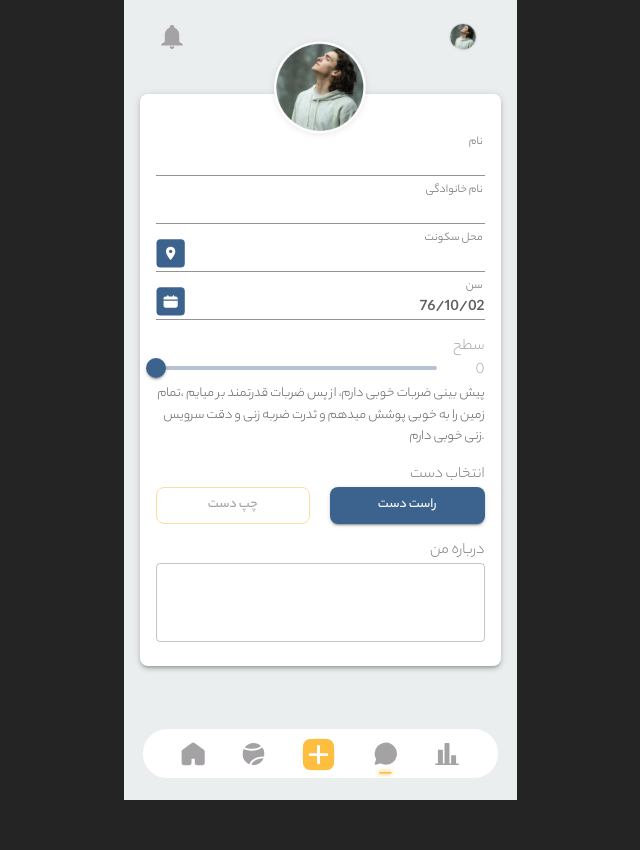
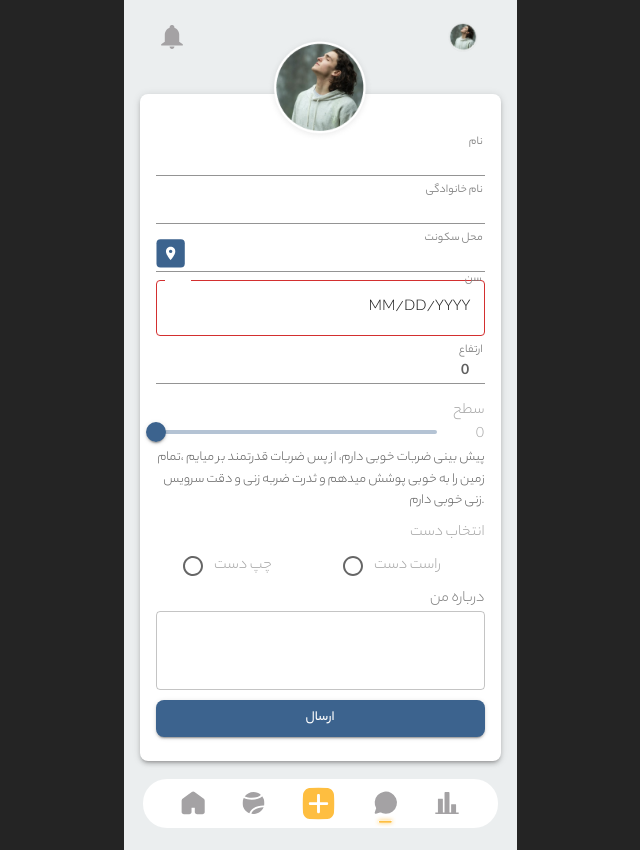
Before and after one commit to nightfury-305244/Court, a React (Vite) app: page /profile/edit in a window 1280 px wide. Shown: the whole page, without its empty margins (320-960 px from the left). Before the commit the page ends 800 px from the top, so only its background shows below. Built offline with nearby package versions, Linux system fonts and the light colour scheme; sample sign-in values are in the browser's storage.

Commit message:
integrate the user profile apis

```diff
--- a/package.json
+++ b/package.json
@@ -14,8 +14,10 @@
     "@emotion/styled": "^11.11.5",
     "@mui/lab": "^5.0.0-alpha.170",
     "@mui/material": "^5.15.15",
+    "@mui/x-date-pickers": "^7.3.2",
     "@reduxjs/toolkit": "^2.2.3",
     "axios": "^1.6.8",
+    "dayjs": "^1.11.11",
     "react": "^18.2.0",
     "react-dom": "^18.2.0",
     "react-international-phone": "^4.2.8",
--- a/src/pages/profile/EditProfile.tsx
+++ b/src/pages/profile/EditProfile.tsx
@@ -1,13 +1,26 @@
 import {
   Box, Card, CardContent,
-  Avatar, styled, InputAdornment, TextField, Slider, Typography, Button
-} from '@mui/material';
-import { useEffect, useState } from 'react';
+  Avatar, styled, InputAdornment, TextField, Slider, Typography,
+  FormLabel,
+  FormControl,
+  RadioGroup,
+  Radio,
+  FormControlLabel,
+  Snackbar,
+  Alert} from '@mui/material';
+import React, { useState } from 'react';
 import pointSVG from "../../assets/point.svg"
 import taskSVG from "../../assets/task.svg"
 import avatar from '../../assets/avatar.png'
-import { useAppSelector } from '../../store/hook';
-import { UserState } from './userSlice';
+import { useAppDispatch, useAppSelector } from '../../store/hook';
+import { UserState, updateUser } from './userSlice';
+import { DatePicker } from '@mui/x-date-pickers';
+import { DemoContainer } from '@mui/x-date-pickers/internals/demo';
+import { AdapterDayjs } from '@mui/x-date-pickers/AdapterDayjs';
+import { LocalizationProvider } from '@mui/x-date-pickers/LocalizationProvider';
+import dayjs, { Dayjs } from 'dayjs';
+import { LoadingButton } from '@mui/lab';
+import axios from 'axios';
 
 const StyledCardContend = styled(CardContent)(({theme})=> ({
   textAlign: 'center',
@@ -39,6 +52,36 @@ const StyledCardContend = styled(CardContent)(({theme})=> ({
       }
     },
   },
+  ".agePicker": {
+    width: "100%",
+    ".css-w5w8vr-MuiFormLabel-root-MuiInputLabel-root": {
+      left: "65px",
+      color: theme.palette.secondary.light,
+      fontWeight: "400",
+      fontSize: "16px",
+      textAlign: "end",
+      width: "100%",
+    },
+    ".css-9qpag0-MuiInputBase-root-MuiOutlinedInput-root":{
+      padding: "0px 0px 0px 12px",
+      ".css-152mnda-MuiInputBase-input-MuiOutlinedInput-input": {
+        padding: "16px 0 0 0",
+        color: "#606060",
+        fontWeight: "600",
+        fontSize: "16px",
+        lineHeight: "24.8px"
+      },
+      ".css-ittuaa-MuiInputAdornment-root":{
+        width: "fit-content",
+        "*": {padding:0}
+      },
+      ".css-1d3z3hw-MuiOutlinedInput-notchedOutline": {
+        border: "none",
+        borderBottom: "1px solid",
+        borderRadius: "0px",
+      }
+    }
+  },
   ".mSlider": {
     display: 'flex',
     alignItems: "end",
@@ -47,29 +90,87 @@ const StyledCardContend = styled(CardContent)(({theme})=> ({
     },
     marginTop: "15px"
   },
-  ".btnGroup": {
-    textAlign: "end",
-    marginTop: "15px",
-    'div': {
+  ".hand": {
+    marginTop: "10px",
+    div: {
       display: "flex",
+      justifyContent: "space-around"
     }
-  },
+  }
 }))
 
 type Props = {}
 
 const EditProfile = (_props: Props) => {
-  const [rating, setRating] = useState(5.0);
+  const user: UserState = useAppSelector(({user}) => user);
+  const auth = useAppSelector(({auth})=>auth)
+  const dispatch = useAppDispatch();
+
+  const [rating, setRating] = useState(user.ntrp as number);
+  const [age, setAge] = React.useState<Dayjs|null>(dayjs(user.birth));
+  const [loading, setLoading] = React.useState(false);
+  const [open, setOpen] = React.useState(false);
+  const [fetchStatus, setFetch] = React.useState<{
+    message: string
+    severity: "success" | "error"
+  }>({
+    message: "You Profile is updates successfully!",
+    severity: "success"
+  })
+
+  const handleClose = (_event?: React.SyntheticEvent | Event, reason?: string) => {
+    if (reason === 'clickaway') {
+      return;
+    }
+    setOpen(false);
+  };
 
   const handleSlider = (_event: Event, newValue: number | number[]) => {
     setRating(newValue as number);
   };
 
-  const user: UserState = useAppSelector(({user}) => user);
+  const handleSubmit = async (event: React.FormEvent<HTMLFormElement>) => {
+    event.preventDefault();
+    const formData = new FormData(event.currentTarget);
+    const data = {
+      name: formData.get("name"),
+      lastname: formData.get("lastname"),
+      city: formData.get("address"),
+      ntrp: Number(formData.get('ntrp')),
+      age: age?.format('DD/MM/YYYY'),
+      height: Number(formData.get("height")),
+      handSide: formData.get("handSide"),
+      about: formData.get("about"),
+      username: auth.username
+    }
+    console.log(data);
+    setLoading(true)
+    try {
+      await axios.put("https://api.binj.irusers/api/update", data,
+        {
+          headers: {
+            Authorization: `${auth.token}`,
+          }
+        }
+      );
+      dispatch(updateUser(data))
 
-  useEffect(()=>{
-    setRating(user.ntrp);
-  },[])
+      setOpen(true);
+      setFetch({
+        message: "You Profile is updates successfully!",
+        severity: "success"
+      })
+
+    } catch (error) {
+      setOpen(true);
+      setFetch({
+        message: "Update failed! Please try again later.",
+        severity: "error"
+      })
+    }
+    setLoading(false)
+  }
+
   return (
     <Box sx={{ p: 2 }}>
       <Card sx={{ borderRadius: '8px', overflow: 'visible', boxShadow: 3}}>
@@ -81,9 +182,11 @@ const EditProfile = (_props: Props) => {
           />
         </Box>
         <StyledCardContend>
+          <Box component={"form"} onSubmit={handleSubmit}>
             <TextField
               className='field'
-            id="input-with-icon-textfield"
+              id="name-textfield"
+              name="name"
               label="نام"
               fullWidth
               defaultValue={user.name}
@@ -97,8 +200,9 @@ const EditProfile = (_props: Props) => {
             />
             <TextField
               className='field'
-            id="input-with-icon-textfield"
+              id="lastname-textfield"
               label="نام خانوادگی"
+              name='lastname'
               fullWidth
               defaultValue={user.name}
               InputProps={{
@@ -111,9 +215,10 @@ const EditProfile = (_props: Props) => {
             />
             <TextField
               className='field'
-            id="input-with-icon-textfield"
+              id="address-textfield"
               label="محل سکونت"
               fullWidth
+              name='address'
               defaultValue={user.city}
               InputProps={{
                 startAdornment: (
@@ -124,16 +229,33 @@ const EditProfile = (_props: Props) => {
               }}
               variant="standard"
             />
+            <LocalizationProvider dateAdapter={AdapterDayjs}>
+              <DemoContainer components={['DatePicker', 'DatePicker']}>
+                <DatePicker
+                  className='agePicker'
+                  label="سن"
+                  slots={{ openPickerIcon: ()=>(<img src={taskSVG} />) }}
+                  slotProps={{
+                    inputAdornment: {
+                      position: 'start'
+                    }
+                  }}
+                  value={age}
+                  onChange={(newValue) => setAge(newValue)}
+                />
+              </DemoContainer>
+            </LocalizationProvider>
             <TextField
               className='field'
-            id="input-with-icon-textfield"
-            label="سن"
+              id="height-textfield"
+              label="ارتفاع"
+              name='height'
+              type='number'
               fullWidth
-            value='76/10/02'
+              defaultValue={user.height}
               InputProps={{
                 startAdornment: (
                   <InputAdornment position="start">
-                  <img src={taskSVG} />
                   </InputAdornment>
                 ),
               }}
@@ -143,9 +265,10 @@ const EditProfile = (_props: Props) => {
               <Slider
                 valueLabelDisplay="auto"
                 onChange={handleSlider}
+                name='ntrp'
                 aria-label="custom thumb label"
-              max={6.0}
-              defaultValue={user.ntrp}
+                max={6}
+                value={rating}
               />
               <Typography ml={2}>
               سطح
@@ -156,19 +279,46 @@ const EditProfile = (_props: Props) => {
             <Typography sx={{color: "#606060", fontSize: "14px", lineHeight: "21.7px", textAlign: "right"}}>
             پیش بینی ضربات خوبی دارم، از پس ضربات قدرتمند بر میایم ،تمام زمین را به خوبی پوشش میدهم و ثدرت ضربه زنی و دقت سرویس زنی خوبی دارم.
             </Typography>
-          <Box className="btnGroup">
-            <Typography sx={{color: "#828282"}}>انتخاب دست</Typography>
-            <Box>
-              <Button variant="outlined" color='warning' sx={{marginRight: "20px", color: "#A4A2A4"}} fullWidth>چپ دست</Button>
-              <Button variant='contained' fullWidth>راست دست</Button>
-            </Box>
-          </Box>
+            <FormControl fullWidth className='hand'>
+              <FormLabel id="demo-row-radio-buttons-group-label">انتخاب دست</FormLabel>
+              <RadioGroup
+                row
+                aria-labelledby="demo-row-radio-buttons-group-label"
+                name="handSide"
+                defaultValue={user.handSide}
+              >
+                <FormControlLabel value="left" control={<Radio />} label="چپ دست" />
+                <FormControlLabel value="right" control={<Radio />} label="راست دست" />
+              </RadioGroup>
+            </FormControl>
             <Box className="btnGroup">
               <Typography sx={{color: "#828282"}}>درباره من</Typography>
-            <TextField fullWidth multiline rows={2} />
+              <TextField fullWidth multiline rows={3} name='about' sx={{
+                ".css-1l8o1ga-MuiInputBase-root-MuiOutlinedInput-root": {
+                  padding: "5px"
+                }
+              }}/>
+            </Box>
+            <LoadingButton
+              fullWidth sx={{mt: "10px"}}
+              variant='contained'
+              loading={loading}
+              type='submit'>
+                ارسال
+              </LoadingButton>
           </Box>
         </StyledCardContend>
       </Card>
+      <Snackbar open={open} autoHideDuration={6000} onClose={handleClose} anchorOrigin={{ vertical: 'top', horizontal: 'right' }}>
+        <Alert
+          onClose={handleClose}
+          severity={fetchStatus.severity}
+          variant="filled"
+          sx={{ width: '100%' }}
+        >
+          {fetchStatus.message}
+        </Alert>
+      </Snackbar>
     </Box>
   )
 }
--- a/src/pages/profile/Profile.tsx
+++ b/src/pages/profile/Profile.tsx
@@ -91,13 +91,14 @@ const Profile = (_props: Props) => {
 
   useEffect(() => {
     const fetchData = async () => {
-      if (auth.username !== undefined && auth.username !== "") {
-          await dispatch(getId(auth.username));
+      if(auth.id){
+        await dispatch(getProfile());
+        console.log("getProfile", auth.id)
+      }else if(auth.username){
+        await dispatch(getId(auth.username));
+        console.log("getId",auth.id)
       }
-      console.log("auth", auth.id)
-      if(auth.id !== undefined && auth.id )
-        await dispatch(getProfile());
-      else if(auth.id === null)
+      if(auth.id === "new_member")
         navigate("/profile/edit");
     };
 
--- a/src/store/authSlice.ts
+++ b/src/store/authSlice.ts
@@ -11,7 +11,7 @@ export interface IAuthState {
 const initialState: IAuthState = {
   refreshToken:"",
   token: sessionStorage.getItem("access_token") as string,
-  username: "",
+  username: sessionStorage.getItem('access_username') as string,
   password: "",
   id: sessionStorage.getItem("access_id") as string
 }
@@ -19,6 +19,7 @@ const initialState: IAuthState = {
 export const logoutUser = createAsyncThunk('auth/logout', async (_, {dispatch}) => {
   sessionStorage.removeItem('access_token')
   sessionStorage.removeItem('access_id')
+  sessionStorage.removeItem('access_username')
 
   dispatch(userLoggedOut())
   window.location.reload()
@@ -40,6 +41,7 @@ const authSlice = createSlice({
     ) => {
       state.username = action.payload.systemuser;
       state.password = action.payload.password;
+      sessionStorage.setItem("access_username", state.username)
     },
     setUserID: (state, action: PayloadAction<{id: string}>) => {
       state.id = action.payload.id
```
Also changed, not shown: src/pages/profile/userSlice.ts (+22 -13 lines), 1 other file (tests, documents, lock files or other folders). Lines whose indentation alone changed are shown as unchanged.
